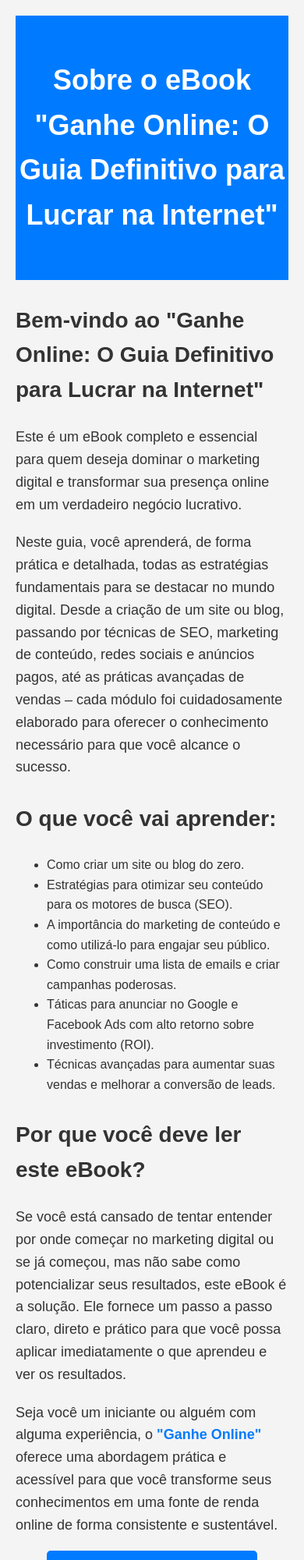
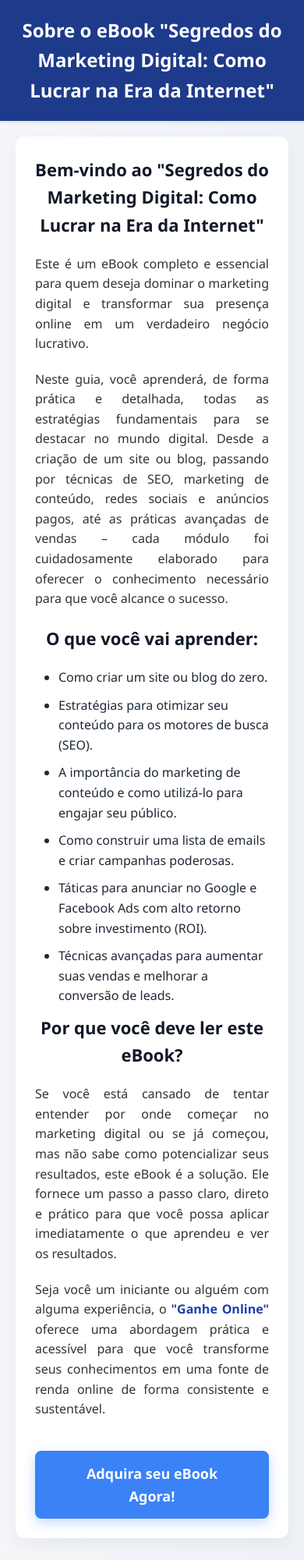
Before and after one commit to IagoOSouza/marketing, a plain HTML site: page sobre.html in a window 390 px wide. Shown: the top 2000 px of the page at 78% size. Drawn offline with Linux system fonts and the light colour scheme.

Commit message:
alteração de estilo

```diff
--- a/sobre.html
+++ b/sobre.html
@@ -5,65 +5,131 @@
     <meta name="viewport" content="width=device-width, initial-scale=1.0">
     <title>Sobre o eBook</title>
     <style>
-        body {
-            font-family: Arial, sans-serif;
-            line-height: 1.6;
+        /* Reset básico */
+        * {
             margin: 0;
             padding: 0;
-            background-color: #f4f4f4;
+            box-sizing: border-box;
+        }
+
+        /* Corpo da página */
+        body {
+            font-family: 'Segoe UI', Tahoma, Geneva, Verdana, sans-serif;
+            background: linear-gradient(to right, #f4f6f9, #eef2f7);
             color: #333;
+            line-height: 1.6;
+            padding-bottom: 50px;
         }
-        .container {
-            max-width: 1200px;
-            margin: 0 auto;
-            padding: 20px;
-        }
+
+        /* Cabeçalho */
         header {
+            background-color: #1e3a8a;
+            padding: 20px 0;
+            box-shadow: 0 2px 4px rgba(0,0,0,0.1);
             text-align: center;
-            padding: 30px 0;
-            background-color: #007BFF;
             color: white;
         }
-        h1 {
-            font-size: 36px;
+
+        header h1 {
+            font-size: 32px;
+            max-width: 1000px;
+            margin: 0 auto;
+            padding: 0 20px;
         }
-        h2 {
+
+        /* Seção principal */
+        .corpo2 {
+            max-width: 1000px;
+            margin: 50px auto;
+            background: #ffffff;
+            padding: 40px;
+            border-radius: 12px;
+            box-shadow: 0 8px 20px rgba(0, 0, 0, 0.05);
+        }
+
+        .corpo2 h2 {
             font-size: 28px;
-            margin-top: 30px;
+            margin-bottom: 20px;
+            text-align: center;
+            color: #111827;
         }
-        p {
+
+        .corpo2 p {
             font-size: 18px;
             margin-bottom: 20px;
+            text-align: justify;
         }
+
+        .corpo2 ul {
+            margin-top: 20px;
+            padding-left: 30px;
+        }
+
+        .corpo2 ul li {
+            font-size: 18px;
+            color: #1f2937;
+            margin-bottom: 10px;
+            list-style-type: disc;
+        }
+
         .highlight {
             font-weight: bold;
-            color: #007BFF;
+            color: #1e40af;
         }
-        .call-to-action {
-            margin-top: 30px;
+
+        /* Chamada para ação */
+        .cta {
             text-align: center;
+            margin-top: 40px;
         }
+
         .cta-button {
-            background-color: #007BFF;
+            display: inline-block;
+            background-color: #3b82f6;
             color: white;
-            padding: 15px 30px;
             font-size: 18px;
+            font-weight: bold;
+            padding: 15px 35px;
+            border-radius: 8px;
             text-decoration: none;
-            border-radius: 5px;
+            transition: background-color 0.3s ease, transform 0.2s ease;
+            box-shadow: 0 5px 15px rgba(59, 130, 246, 0.3);
         }
+
         .cta-button:hover {
-            background-color: #0056b3;
+            background-color: #2563eb;
+            transform: scale(1.05);
+        }
+
+        /* Responsivo */
+        @media (max-width: 768px) {
+            .corpo2 {
+                padding: 25px;
+                margin: 20px;
+            }
+
+            header h1 {
+                font-size: 24px;
+            }
+
+            .corpo2 h2 {
+                font-size: 22px;
+            }
+
+            .corpo2 ul li,
+            .corpo2 p {
+                font-size: 16px;
+            }
         }
     </style>
 </head>
 <body>
-    <div class="container">
     <header>
-            <h1>Sobre o eBook "Ganhe Online: O Guia Definitivo para Lucrar na Internet"</h1>
+        <h1>Sobre o eBook "Segredos do Marketing Digital: Como Lucrar na Era da Internet"</h1>
     </header>
 
-        <section>
-            <h2>Bem-vindo ao "Ganhe Online: O Guia Definitivo para Lucrar na Internet"</h2>
+    <div class="corpo2">
+        <h2>Bem-vindo ao "Segredos do Marketing Digital: Como Lucrar na Era da Internet"</h2>
         <p>Este é um eBook completo e essencial para quem deseja dominar o marketing digital e transformar sua presença online em um verdadeiro negócio lucrativo.</p>
         <p>Neste guia, você aprenderá, de forma prática e detalhada, todas as estratégias fundamentais para se destacar no mundo digital. Desde a criação de um site ou blog, passando por técnicas de SEO, marketing de conteúdo, redes sociais e anúncios pagos, até as práticas avançadas de vendas – cada módulo foi cuidadosamente elaborado para oferecer o conhecimento necessário para que você alcance o sucesso.</p>
 
@@ -81,10 +147,9 @@
         <p>Se você está cansado de tentar entender por onde começar no marketing digital ou se já começou, mas não sabe como potencializar seus resultados, este eBook é a solução. Ele fornece um passo a passo claro, direto e prático para que você possa aplicar imediatamente o que aprendeu e ver os resultados.</p>
         <p>Seja você um iniciante ou alguém com alguma experiência, o <span class="highlight">"Ganhe Online"</span> oferece uma abordagem prática e acessível para que você transforme seus conhecimentos em uma fonte de renda online de forma consistente e sustentável.</p>
 
-            <div class="call-to-action">
+        <div class="cta">
             <a href="index.html" class="cta-button">Adquira seu eBook Agora!</a>
         </div>
-        </section>
     </div>
 </body>
 </html>
--- a/style.css
+++ b/style.css
@@ -14,30 +14,74 @@ body {
     padding-bottom: 50px;
 }
 
-/* Cabeçalho */
-header {
-    background-color: #1e3a8a;
-    padding: 20px 0;
-    box-shadow: 0 2px 4px rgba(0,0,0,0.1);
+/* ======= NAVBAR MODERNA ======= */
+.navbar {
+    display: flex;
+    justify-content: space-between;
+    align-items: center;
+    background-color: #111;
+    padding: 20px;
+    color: white;
+    position: sticky;
+    top: 0;
+    z-index: 1000;
 }
 
-.head {
-    display: flex;
-    justify-content: center;
-    gap: 40px;
+.logo a {
+    color: #00d9ff;
+    font-size: 24px;
+    font-weight: bold;
+    text-decoration: none;
 }
 
-.head a {
-    color: #ffffff;
-    text-decoration: none;
-    font-weight: bold;
-    font-size: 18px;
-    transition: color 0.3s ease;
+.nav-links {
+    display: flex;
+    gap: 20px;
 }
 
-.head a:hover {
-    color: #93c5fd;
+.nav-links a {
+    color: white;
+    text-decoration: none;
+    font-weight: 500;
+    transition: color 0.3s;
 }
+
+.nav-links a:hover {
+    color: #00d9ff;
+}
+
+.hamburger {
+    display: none;
+    font-size: 30px;
+    cursor: pointer;
+}
+
+/* RESPONSIVO */
+@media (max-width: 768px) {
+    .nav-links {
+        position: absolute;
+        top: 70px;
+        left: 0;
+        width: 100%;
+        flex-direction: column;
+        background-color: #111;
+        display: none;
+    }
+
+    .nav-links a {
+        padding: 15px;
+        border-top: 1px solid #222;
+    }
+
+    .nav-links.show {
+        display: flex;
+    }
+
+    .hamburger {
+        display: block;
+    }
+}
+
 
 /* Seção principal */
 .corpo, .corpo2 {
```
Also changed, not shown: compra.html (deleted, +0 -13 lines), contact.html (+68 -51 lines), index.html (+26 -9 lines). Lines whose indentation alone changed are shown as unchanged.
